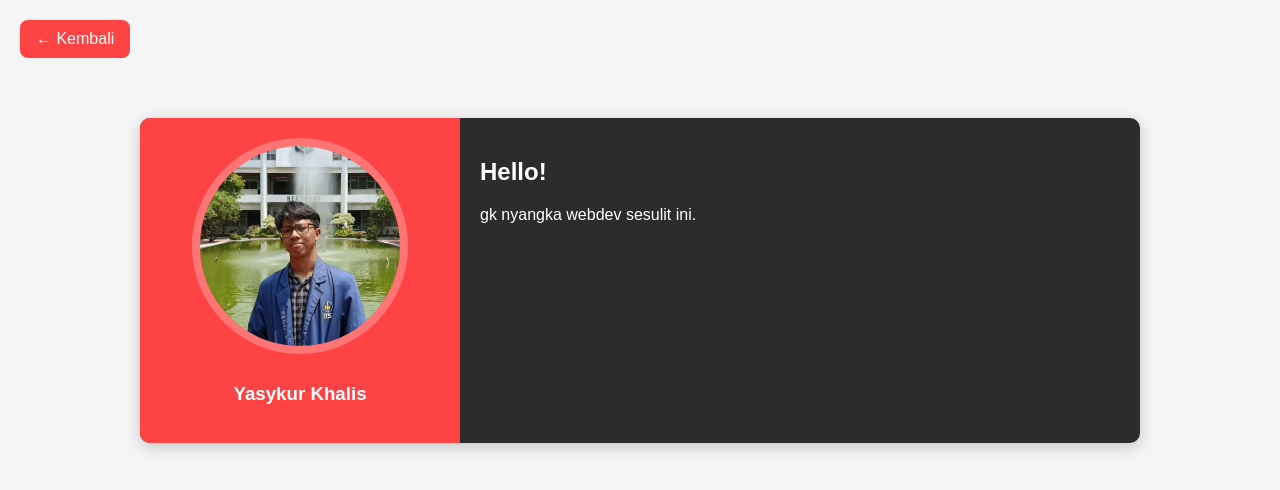
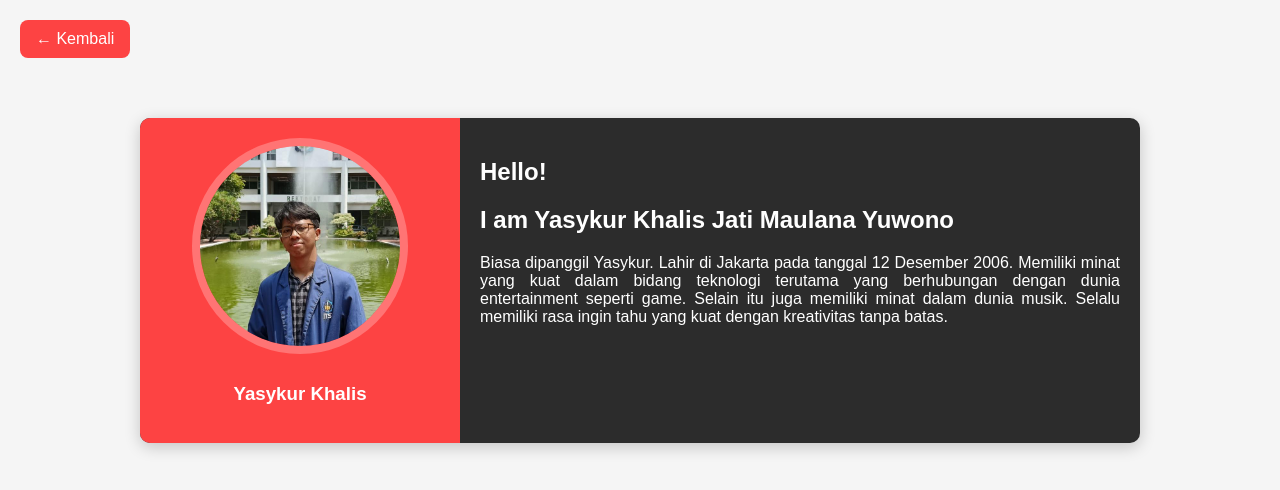
Before and after one commit to YasykurKhalis/pweb-html_css-p34-2025, a plain HTML site: page cv_yasykur.html in a window 1280 px wide. Drawn offline with Linux system fonts and the light colour scheme.

Commit message:
blellbeleb

```diff
--- a/cv_yasykur.html
+++ b/cv_yasykur.html
@@ -46,6 +46,10 @@
       padding: 20px;
     }
 
+    .cv-right p {
+      text-align: justify;
+    }
+
     @media (max-width: 700px) {
       .cv-section {
         flex-direction: column;
@@ -86,8 +90,12 @@
       <h3>Yasykur Khalis</h3>
     </div>
     <div class="cv-right">
-      <h2>Hello!</h2>
-      <p>gk nyangka webdev sesulit ini.</p>
+      <h1>Hello!</h1>
+      <h2>I am Yasykur Khalis Jati Maulana Yuwono</h2>
+      <p>Biasa dipanggil Yasykur. Lahir di Jakarta pada tanggal 12 Desember 2006. Memiliki minat yang kuat
+      dalam bidang teknologi terutama yang berhubungan dengan dunia entertainment seperti game. Selain
+      itu juga memiliki minat dalam dunia musik. Selalu memiliki rasa ingin tahu yang kuat dengan
+      kreativitas tanpa batas.</p>
     </div>
   </section>
 
```
